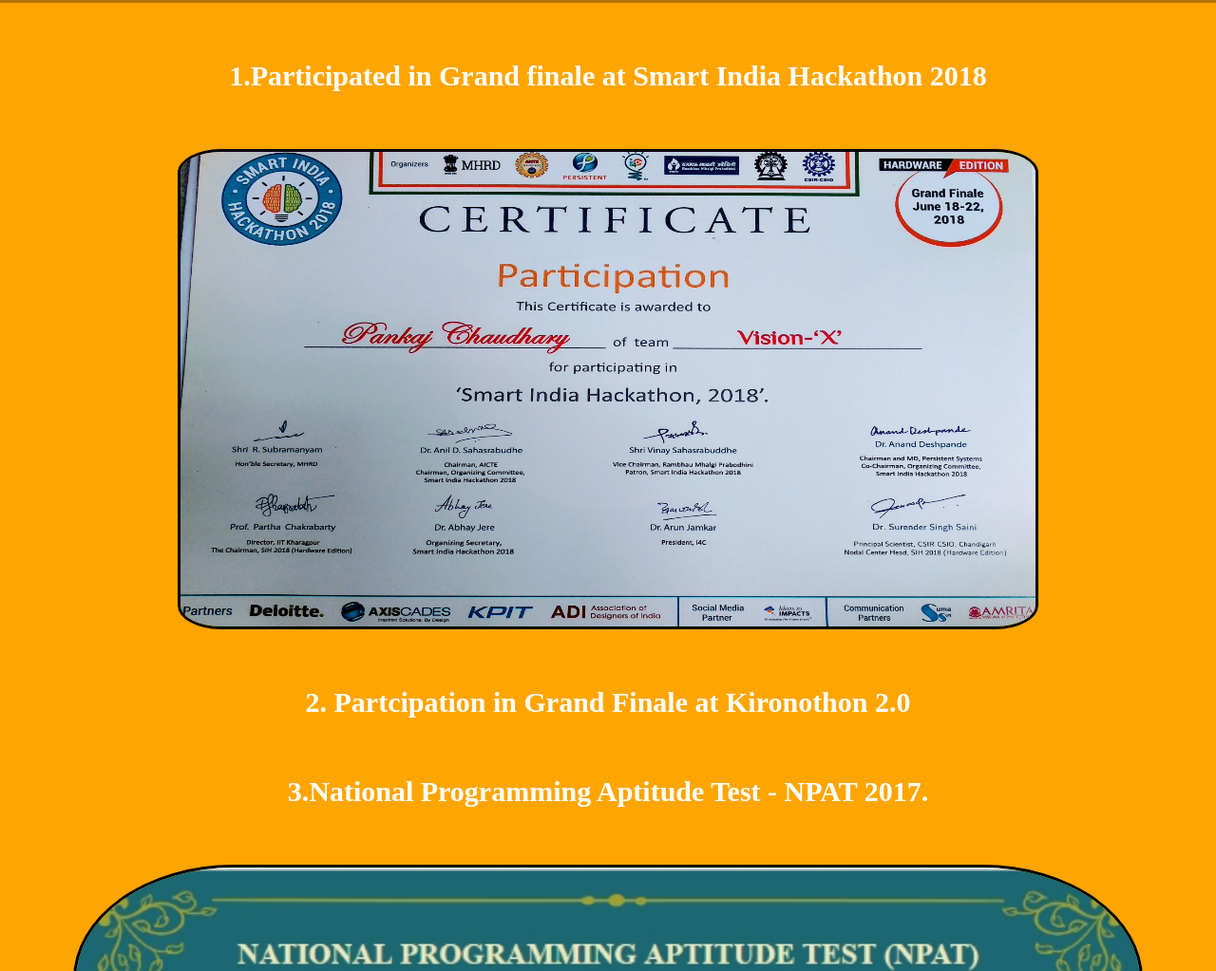
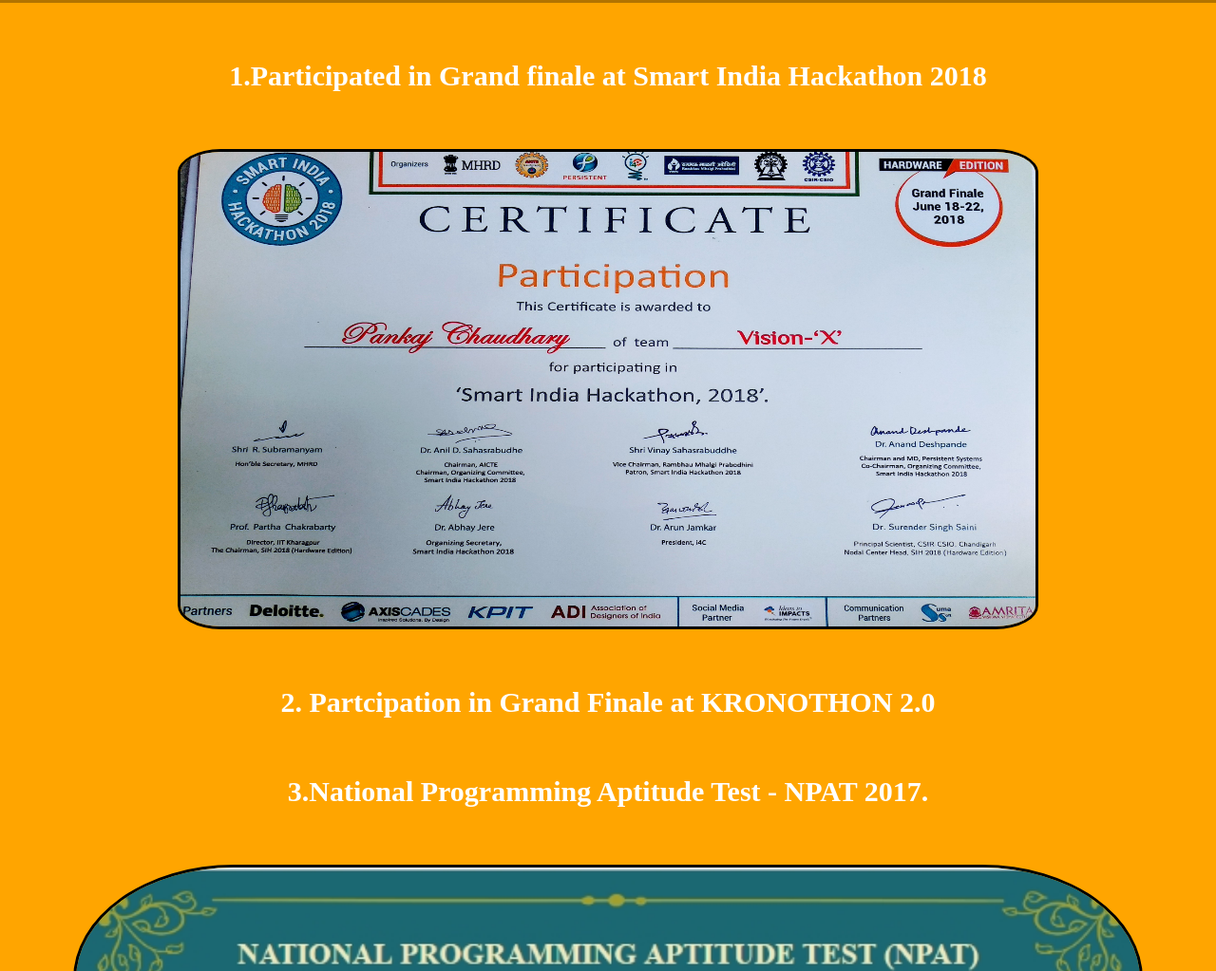
Before and after one commit to Polkaverse/Portfolio, a plain HTML site: page activity.html in a window 1280 px wide. Shown: the part 77-1100 px from the top of the page at 95% size. Drawn offline with Linux system fonts and the light colour scheme.

Commit message:
Update activity.html

```diff
--- a/activity.html
+++ b/activity.html
@@ -71,7 +71,7 @@
 
 <h3> 1.Participated in Grand finale at Smart India Hackathon 2018</h3>
 <img src="IMG_20180628_120548.jpg" height=500 width=900 class="image0" >
-<h6> 2. Partcipation in Grand Finale at Kironothon 2.0</h6>
+<h6> 2. Partcipation in Grand Finale at KRONOTHON 2.0</h6>
 <h4> 3.National Programming Aptitude Test - NPAT 2017.</h4>
 <img  align="center" src="2.jpg"  height=800 ,width=400 class="image" >
 
```
